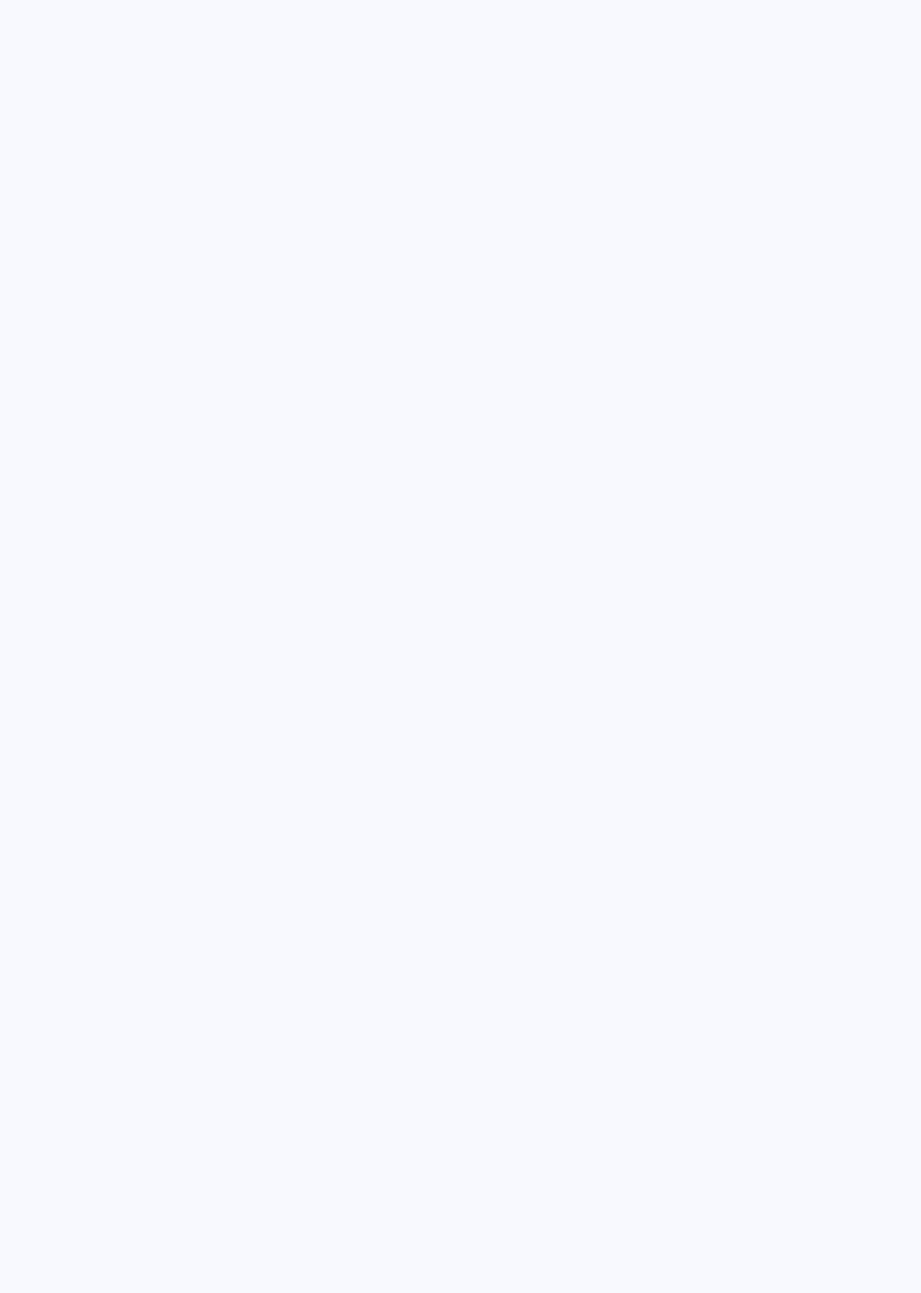
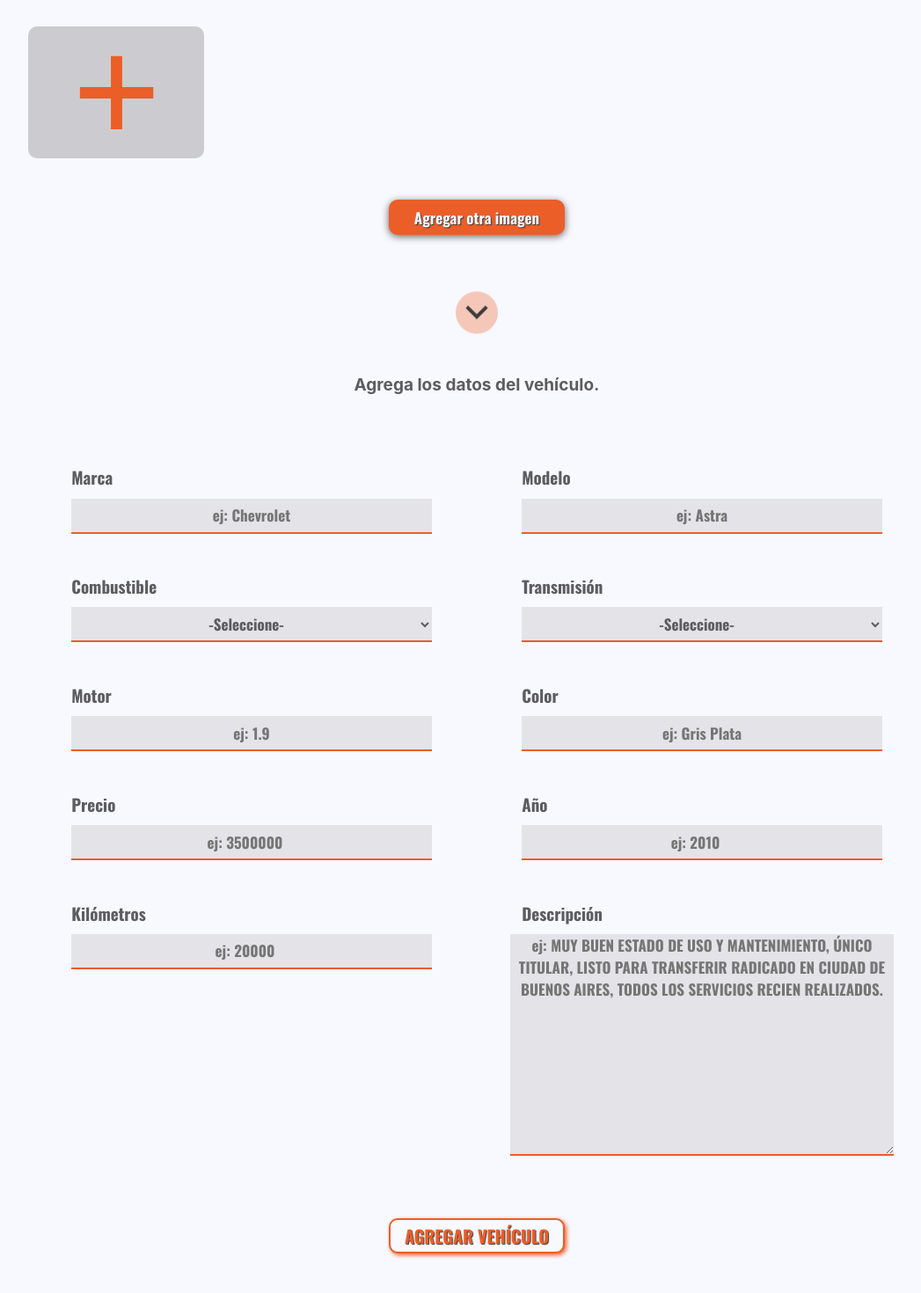
Before and after one commit to fraancofenoglio/autos-bragado, a React (Create React App) app: page /admin in a window 1280 px wide. Shown: the part 260-1730 px from the top of the page at 88% size, without its empty margins (98-1145 px from the left). Before the commit the page ends 800 px from the top, so only its background shows below. Built offline with nearby package versions, Linux system fonts and the light colour scheme; no server answers; sample sign-in values are in the browser's storage; a web font is replaced by a local one.

Commit message:
ADDED LOGIN AND ADMIN

```diff
--- /dev/null
+++ b/src/components/IMGselector.jsx
@@ -0,0 +1,25 @@
+import {useState} from 'react'
+
+const IMGselector = ({imgs, setImgs}) => {
+
+    const [src, setSrc] = useState("/assets/ADD.svg")
+
+  return (
+    <div className='add-image-container'>
+
+        <input className='file-input' type="file" name="image" id="file-image" accept="image/png, image/jpeg" onChange={(e) => {
+        if (e.target.files[0]) {
+            const srcI = URL.createObjectURL(e.target.files[0]);
+            setSrc(srcI)
+            setImgs([...imgs, e.target.files[0].name])
+        }
+
+
+        }}/>
+
+         <img className='file-image' src={src} alt="" style={src === "/assets/ADD.svg" ? {padding: "5%"} : {padding: "0"}}/>
+    </div>
+  )
+}
+
+export default IMGselector
--- a/src/components/NavMobile.jsx
+++ b/src/components/NavMobile.jsx
@@ -7,7 +7,7 @@ const NavMobile = () => {
   const [open, setOpen] = useState(false);
   const [animation, setAnimation] = useState("");
   const [widthChange, setWidthChange] = useState(window.innerWidth);
-  const {setResultados, autos, user} = useContext(SearchContext);
+  const {setResultados, autos} = useContext(SearchContext);
   window.addEventListener("resize", ()=> {
     setWidthChange(window.innerWidth)
   })
--- a/src/index.css
+++ b/src/index.css
@@ -211,7 +211,7 @@ nav svg {
   box-shadow: 0px 0px 10px 1px rgba(71, 71, 71, 0.75) inset;
 }
 
-.mini-presentacion svg, .venta-container svg {
+.mini-presentacion svg, .venta-container svg, .form-add-container svg {
   background-color: #eb5f2852;
   fill: #3b3b3b;
   border-radius: 50%;
@@ -333,7 +333,7 @@ nav svg {
   flex-direction: column;
 }
 
-.form-search-btn, .login-btn {
+.form-search-btn, .login-btn, .form-add-container button {
   width: 150px !important;
   height: 40px !important;
   font-size: 20px !important;
@@ -348,7 +348,7 @@ nav svg {
   text-shadow: 1px 1px 1px #3b3b3b;
 
 }
-.form-search-btn:hover, .login-btn:hover{
+.form-search-btn:hover, .login-btn:hover, .form-add-container button:hover{
   background-color: #EB5E28;
   color: #f8f9ff;
   border: 2px solid #f8f9ff;
@@ -418,7 +418,7 @@ nav svg {
   color: #3b3b3b;
 }
 
-.sucursal-card button {
+.sucursal-card button, .add-img-btn {
   width: 150px;
   height: 40px;
   margin-top: 5%;
@@ -431,9 +431,8 @@ nav svg {
   color: #f8f9ff;
   text-shadow: 1px 1px 1px #3b3b3b;
   box-shadow: 0px 2px 8px 0px rgba(0,0,0,0.6);
-
 }
-.sucursal-card button:hover, .card-button:hover {
+.sucursal-card button:hover, .card-button:hover, .add-img-btn:hover {
   cursor: pointer;
   box-shadow: 0px 2px 8px 0px inset rgba(0,0,0,0.6);
 }
@@ -551,7 +550,7 @@ footer {
 
 }
 
-.form-compra-buscador span {
+.form-compra-buscador span, .span-add {
   font-family: 'Oswald', sans-serif;
   color: #5d5d60;
   text-align: center;
@@ -799,7 +798,7 @@ footer {
   font-family: 'Oswald', sans-serif;
 }
 
-.redes h4, .login-container h4 {
+.redes h4, .login-container h4, .admin-container h4 {
   color: #5d5d60;
   font-size: 25px;
   margin-bottom: 20px;
@@ -872,6 +871,120 @@ footer {
   border-color: #EB5E28 transparent #EB5E28 transparent;
   animation: lds-dual-ring 1.2s linear infinite;
 }
+
+.add-image-container {
+  display: flex;
+  flex-direction: column;
+  justify-content: center;
+  align-items: center;
+  width: 90%;
+  margin: 0 auto;
+  height: auto;
+}
+
+.file-input {
+  width: 150px;
+  height: 100px;
+  opacity: 0;
+  display: flex;
+  position: absolute;
+}
+
+.file-image {
+  width: 150px;
+  height: 100px;
+  background-color: #94949773;
+  border-radius: 10px;
+}
+
+.add-img {
+  display: grid;
+  grid-template-columns: repeat(2, 50vw);
+  width: 100vw;
+  margin: 0 auto;
+  row-gap: 10px;
+  padding-top: 15px;
+}
+
+.add-img-btn {
+  width: 200px;
+  cursor: pointer;
+}
+
+.admin-container {
+  width: 100%;
+  display: flex;
+  flex-direction: column;
+  align-items: center;
+}
+
+.btn-add-container {
+  width: 100%;
+  display: flex;
+  flex-direction: row;
+  justify-content: space-around;
+  padding: 15px 0px;
+  margin-bottom: 3%;
+}
+
+.admin-container h5 {
+  font-size: 16px;
+  color: #5d5d60;
+  margin-bottom: 5%;
+  margin-top: 3%;
+}
+.form-add-container {
+  width: 100%;
+  display: flex;
+  flex-direction: column;
+  align-items: center;
+}
+.form-add-container form {
+  display:flex;
+  flex-direction: column;
+  align-items: center;
+  width: 100%;
+}
+
+.form-add-container input, .form-add-container select, .form-add-container textarea {
+  width: 85%;
+  height: 40px;
+  background-color: #b6b4b352;
+  border: 0;
+  border-bottom: 2px solid #EB5E28;
+  text-align: center;
+  font-size: 17px;
+  font-family: 'Oswald', sans-serif;
+  color: #5d5d60;
+  margin-bottom: 10%;
+  border-radius: 0px;
+}
+.form-add-container textarea {
+  width: 85%;
+  height: auto;
+}
+
+.form-add-container button {
+  width: 200px !important;
+}
+.submit-add-btn {
+  display: grid;
+  align-items: center;
+  grid-column-start: 1;
+  grid-column-end: 3;
+}
+.span-add {
+  width: 85%;
+  text-align: left;
+}
+
+.form-add-container div {
+  display: flex;
+  flex-direction: column;
+  align-items: center;
+  width: 100%;
+}
+
 @keyframes lds-dual-ring {
   0% {
     transform: rotate(0deg);
@@ -890,6 +1003,7 @@ footer {
 }
 
 @media only screen and (min-width: 650px){
+
   .header {
     height: 350px;
   }
@@ -944,10 +1058,32 @@ footer {
     margin-top: 15px;
     height: 40px;
   }
+  .add-img {
+    display: grid;
+    grid-template-columns: repeat(3, 33vw);
+    width: 100vw;
+    margin: 0 auto;
+    row-gap: 20px;
+    padding-top: 15px;
+  }
+  .file-input, .file-image {
+    width: 200px;
+    height: 150px;
+  }
+  .admin-container h5 {
+    font-size: 19px;
+  }
+  .span-add {
+    font-size: 19px;
+    margin-bottom: 2%;
+    width: 80%;
+  }
+  .form-add-container input, .form-add-container select {
+    width: 80%;
+    margin-bottom: 5%;
+  }
 
 }
-
-
 
 @media only screen and (min-width: 800px){
 
@@ -972,6 +1108,7 @@ footer {
     margin-bottom: 5% !important;
 
   }
+
 }
 
 @media only screen and (min-width: 900px){
@@ -997,11 +1134,8 @@ footer {
     padding: 10px;
   }
   .nav-desktop a:hover {
-
     color: #EB5E28;
-
   }
-
   .search-form {
     width: 50%;
   }
@@ -1162,6 +1296,29 @@ footer {
   .login-btn {
     margin-top: 3%;
   }
+  .add-img {
+    display: grid;
+    grid-template-columns: repeat(5, 20%);
+    width: 80vw;
+    margin: 0 auto;
+    row-gap: 20px;
+    padding-top: 15px;
+  }
+  .form-add-container form {
+    display: grid;
+    grid-template-columns: repeat(2, 50%);
+    width: 80vw;
+    margin: 0 auto;
+    row-gap: 20px;
+    padding-top: 15px;
+  }
+
+  .btn-add-container {
+    justify-content: first baseline;
+    width: 50%;
+  }
+
+
 }
 
 @media only screen and (min-width: 1270px){
--- a/src/pages/Admin.jsx
+++ b/src/pages/Admin.jsx
@@ -1,12 +1,127 @@
-import { useContext } from "react";
-import SearchContext from "../context/SearchContext";
+import { useState } from "react";
+// import SearchContext from "../context/SearchContext";
+import IMGselector from "../components/IMGselector";
 
 const Admin = () => {
 
-    const { setUser} = useContext(SearchContext);
+    const [num, setNum] = useState([0])
+    const [imgs, setImgs] = useState([])
+
+    const pop = (array) => array.pop()
+
+    console.log(imgs)
+    console.log(num)
+    // const { setUser} = useContext(SearchContext);
   return (
-    <div>
-         usar el storage y firestore para guardar imagenes y objetos con los datos de cada auto del lado del admin
+    <div className="admin-container">
+         {/* -armar una interfaz para cargar los datos de cada autos
+
+         -puedo hacer un componente que sirva para subir u archivo cada uno y que de ahi obtenga esa URL y quede almacenada en un estado global (array) para luego subirlo a firestore
+
+         -o puedo repetir 10 input-file= */}
+
+         {/* {num.length} */}
+         <h4>Agregar un nuevo vehículo</h4>
+
+        <h5>Agrega hasta 10 fotos del vehículo.</h5>
+        <div className="add-img">
+            {
+                num.map((n) => (
+                    <IMGselector key={n+1} imgs={imgs} setImgs={setImgs}></IMGselector>
+                ))
+            }
+
+        </div>
+
+        <div className="btn-add-container">
+            {
+                num.length < 10 &&
+            <button className="add-img-btn" onClick={() => num.length < 10 && setNum([...num, Math.random(3)]) }>Agregar otra imagen</button>
+            }
+
+            {
+            (num.length <= 10 && num.length >= 2) &&
+            <button className="add-img-btn" onClick={() => {
+                if (num.length <= 10 && num.length >= 2) {
+                    pop(num)
+                    pop(imgs)
+                    setNum([...num])
+                    setImgs([...imgs])
+                }
+            }}>Eliminar última imagen</button>
+            }
+        </div>
+
+        <div className="form-add-container">
+            <svg xmlns="http://www.w3.org/2000/svg" height="48" viewBox="0 -960 960 960" width="48"><path d="M480-331.999 226.434-585.565 283-642.131l197 198 197-197 56.566 56.566L480-331.999Z"/></svg>
+
+            <h5>Agrega los datos del vehículo.</h5>
+            <form>
+                <div>
+                    <span className="span-add">Marca</span>
+                    <input type="text" name="add-marca" id="add-marca" placeholder="ej: Chevrolet" required/>
+                </div>
+                <div>
+                    <span className="span-add">Modelo</span>
+                    <input type="text" name="add-modelo" id="add-modelo" placeholder="ej: Astra" required/>
+                </div>
+
+                <div>
+                    <span className="span-add">Combustible</span>
+                    <select name="add-combustible" id="add-combustible" required>
+                        <option value="">-Seleccione-</option>
+                        <option value="nafta">Nafta</option>
+                        <option value="gasoil">Gasoil</option>
+                        <option value="gnc">GNC</option>
+                        <option value="electrico">Eléctrico</option>
+                    </select>
+                </div>
+
+                <div>
+                    <span className="span-add">Transmisión</span>
+                    <select name="add-transmision" id="add-transmision" placeholder="seleccione" required>
+                        <option value="">-Seleccione-</option>
+                        <option value="manual">Manual</option>
+                        <option value="automatica">Automática</option>
+                    </select>
+                </div>
+
+                <div>
+                    <span className="span-add">Motor</span>
+                    <input type="text" name="add-motor" id="add-motor" placeholder="ej: 1.9" required/>
+                </div>
+
+                <div>
+                    <span className="span-add">Color</span>
+                    <input type="text" name="add-color" id="add-color" placeholder="ej: Gris Plata" required/>
+                </div>
+
+                <div>
+                    <span className="span-add">Precio</span>
+                    <input type="number" name="add-precio" id="add-precio" placeholder="ej: 3500000" required/>
+                </div>
+
+                <div>
+                    <span className="span-add">Año</span>
+                    <input type="number" name="add-año" id="add-año" placeholder="ej: 2010" required/>
+                </div>
+
+                <div style={{height: "100%"}}>
+                    <span className="span-add">Kilómetros</span>
+                    <input type="number" name="add-km" id="add-km" placeholder="ej: 20000" required/>
+                </div>
+
+                <div>
+                    <span className="span-add">Descripción</span>
+                    <textarea name="add-descripcion" id="add-descripcion" cols="30" rows="10" placeholder="ej: MUY BUEN ESTADO DE USO Y MANTENIMIENTO, ÚNICO TITULAR, LISTO PARA TRANSFERIR RADICADO EN CIUDAD DE BUENOS AIRES, TODOS LOS SERVICIOS RECIEN REALIZADOS." required></textarea>
+                </div>
+                <div className="submit-add-btn">
+                    <button type="submit">AGREGAR VEHÍCULO</button>
+                </div>
+
+            </form>
+        </div>
+
 
     </div>
   )
```
Also changed, not shown: src/pages/Login.jsx (+12 -5 lines), public/assets/ADD.svg (added).
